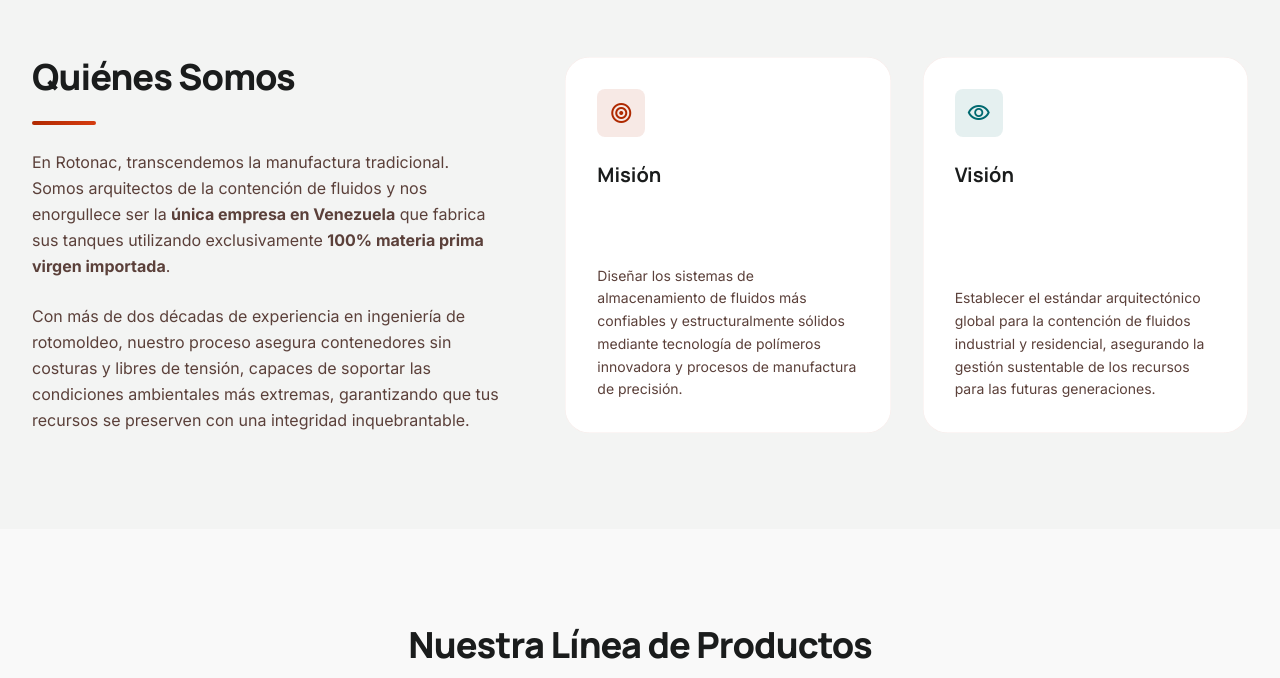
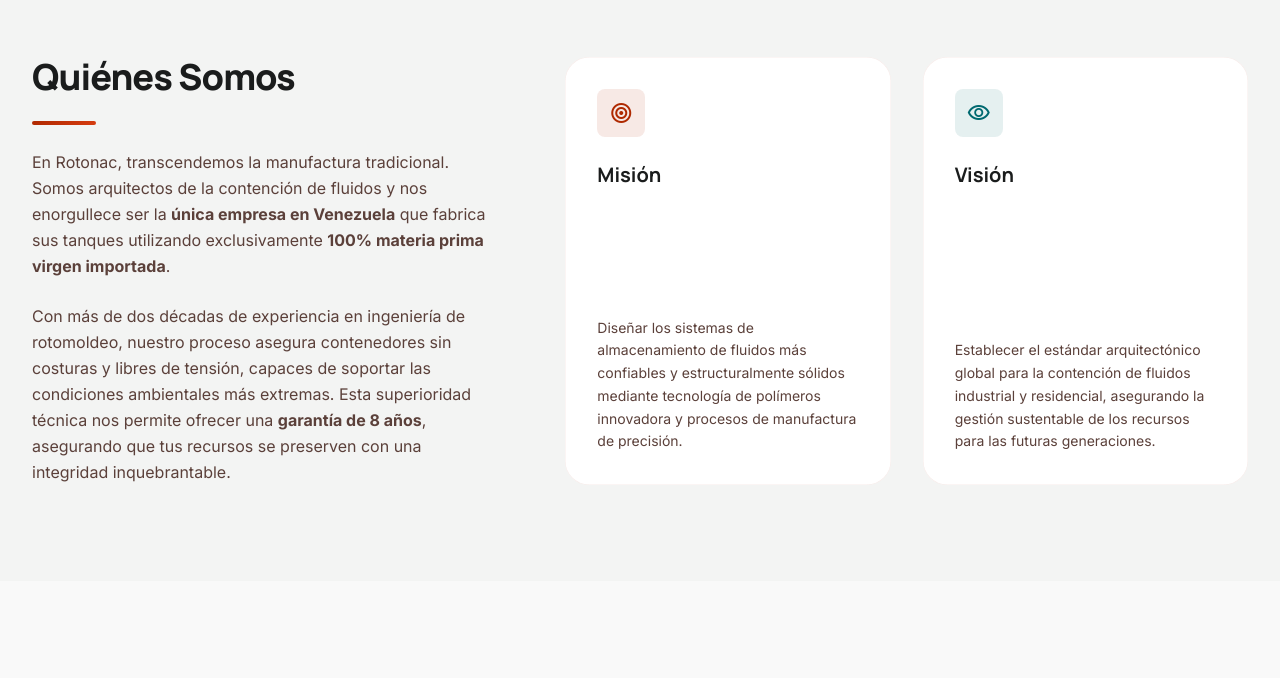
Before and after one commit to msalazarsilva44-creator/Landing-page-rotonac, a React (Vite) app: page / in a window 1280 px wide. Shown: the part 1056-1734 px from the top of the page. Built offline with nearby package versions, Linux system fonts and the light colour scheme.

Commit message:
update: add 8 years warranty to about us section

```diff
--- a/src/App.jsx
+++ b/src/App.jsx
@@ -178,7 +178,7 @@
                 En Rotonac, transcendemos la manufactura tradicional. Somos arquitectos de la contención de fluidos y nos enorgullece ser la <strong>única empresa en Venezuela</strong> que fabrica sus tanques utilizando exclusivamente <strong>100% materia prima virgen importada</strong>.
               </p>
               <p className="font-body text-base text-on-surface-variant leading-relaxed">
-                Con más de dos décadas de experiencia en ingeniería de rotomoldeo, nuestro proceso asegura contenedores sin costuras y libres de tensión, capaces de soportar las condiciones ambientales más extremas, garantizando que tus recursos se preserven con una integridad inquebrantable.
+                Con más de dos décadas de experiencia en ingeniería de rotomoldeo, nuestro proceso asegura contenedores sin costuras y libres de tensión, capaces de soportar las condiciones ambientales más extremas. Esta superioridad técnica nos permite ofrecer una <strong>garantía de 8 años</strong>, asegurando que tus recursos se preserven con una integridad inquebrantable.
               </p>
             </div>
             <div className="lg:col-span-7 grid grid-cols-1 sm:grid-cols-2 gap-8">
```
